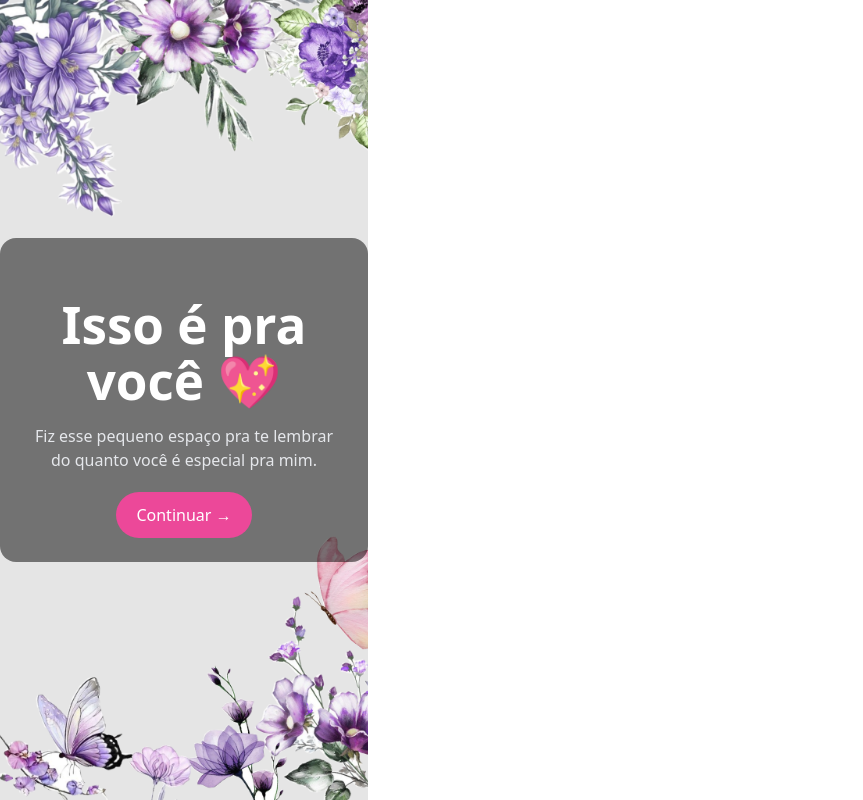
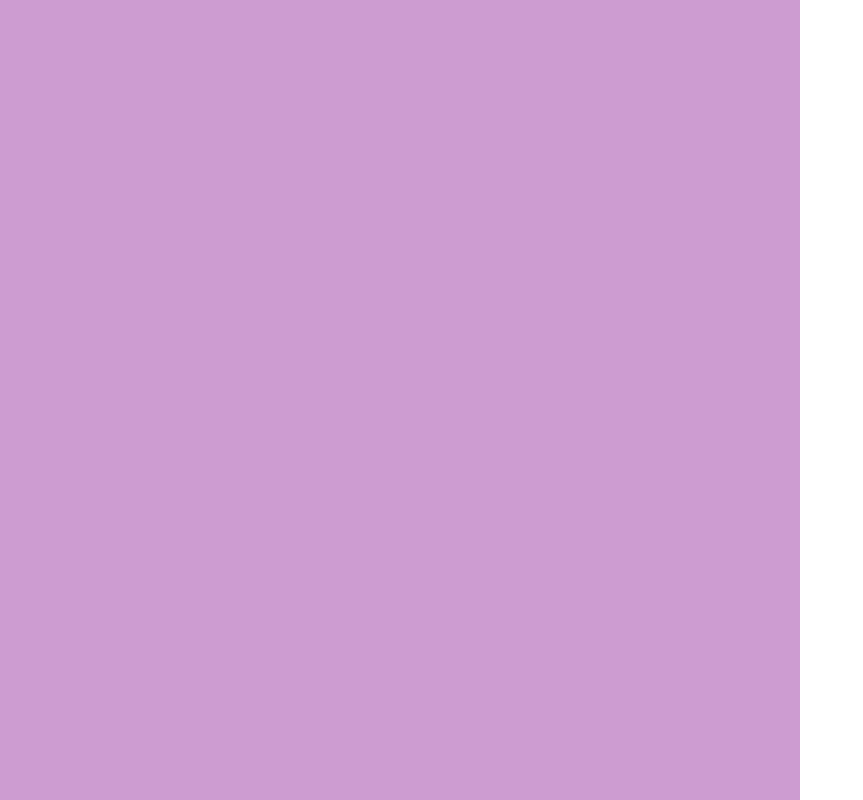
Before and after one commit to samueldev18/dia22, a React (Vite) app: page / in a window 1280 px wide. Shown: the whole page, without its empty margins (0-863 px from the left). Built offline with nearby package versions, Linux system fonts and the light colour scheme.

Commit message:
Atualização do site

```diff
--- a/src/pages/Home.jsx
+++ b/src/pages/Home.jsx
@@ -3,50 +3,12 @@ import { Link } from "react-router-dom";
 
 export default function Home() {
   return (
-    <div
-      style={{
-        minHeight: "100vh",
-        backgroundImage: `url(${image22})`,
-        backgroundSize: "cover",
-        backgroundPosition: "center",
-        display: "flex",
-        alignItems: "center",
-        justifyContent: "center"
-      }}
-    >
-      <div
-        style={{
-          backgroundColor: "rgba(0,0,0,0.5)",
-          padding: 24,
-          borderRadius: 16,
-          textAlign: "center",
-          maxWidth: 320
-        }}
-      >
-        <h1 style={{ color: "#fff", marginBottom: 12 }}>
-          Isso é pra você 💖
-        </h1>
+    <div style={{
+      backgroundColor: "#cd9cd1",
+      minHeight: "100vh",
+      minWidth: "100vh"
+    }}>
 
-        <p style={{ color: "#e5e7eb", marginBottom: 20 }}>
-          Fiz esse pequeno espaço pra te lembrar do quanto você é especial pra mim.
-        </p>
-
-        <Link to="/sobre">
-          <button
-            style={{
-              padding: "12px 20px",
-              borderRadius: 999,
-              border: "none",
-              backgroundColor: "#ec4899",
-              color: "#fff",
-              fontSize: 16,
-              cursor: "pointer"
-            }}
-          >
-            Continuar →
-          </button>
-        </Link>
-      </div>
     </div>
   );
 }
```
